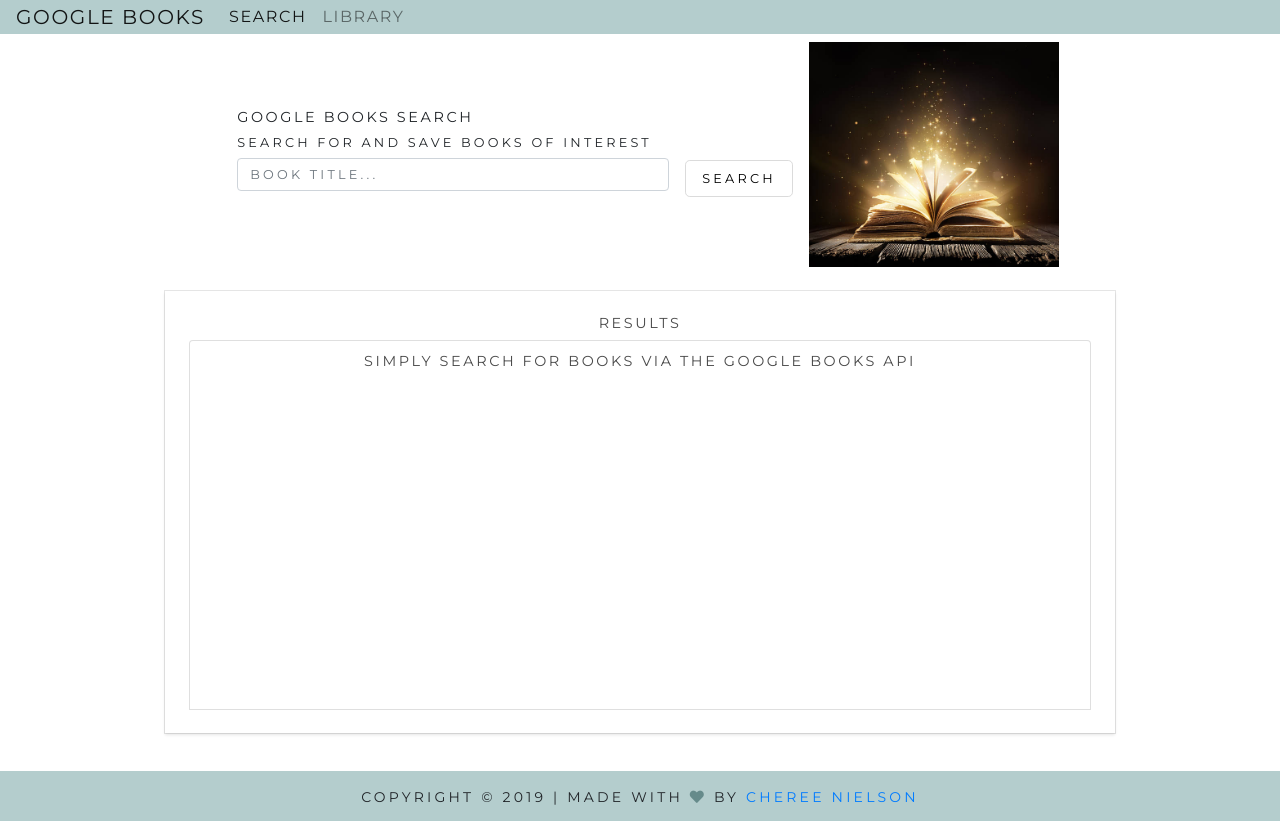
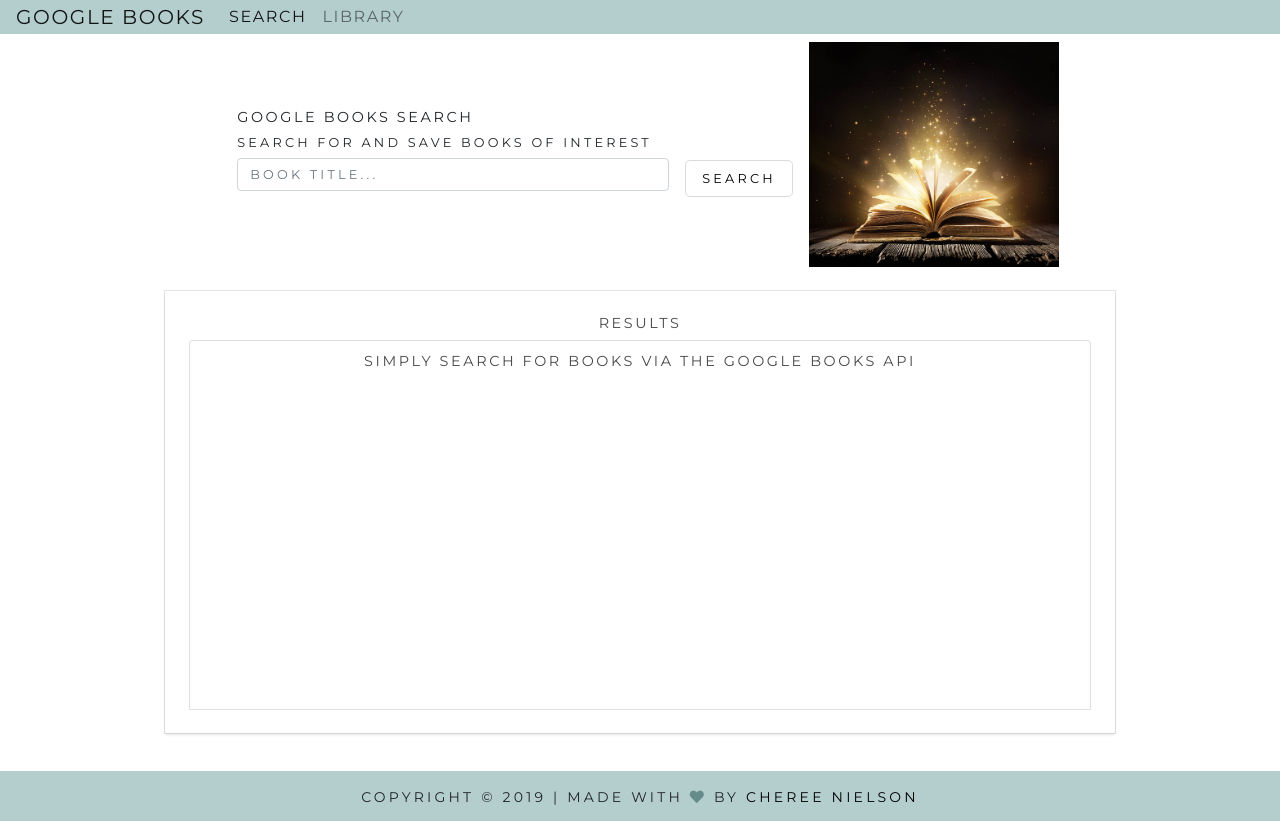
Before and after one commit to ChereeNielson/GoogleBooks, a React (Create React App) app: page /search in a window 1280 px wide. Built offline with nearby package versions, Linux system fonts and the light colour scheme.

Commit message:
updates to footer

```diff
--- a/src/components/Footer/style.css
+++ b/src/components/Footer/style.css
@@ -9,3 +9,11 @@
     font-size: 14px;
     padding-top: 16px;
 }
+
+a {
+    color: black;
+}
+a:hover {
+    text-decoration: none;
+    color: #668B8B;
+}
```
